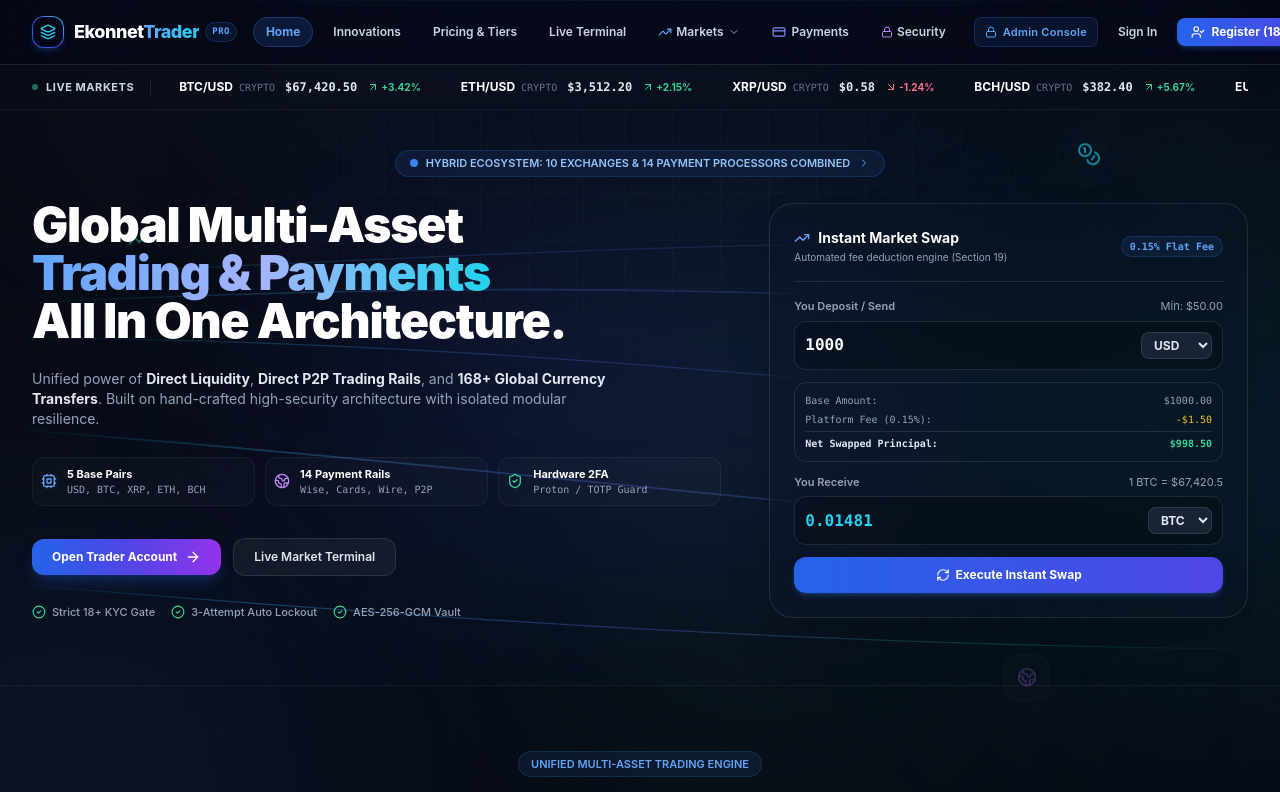
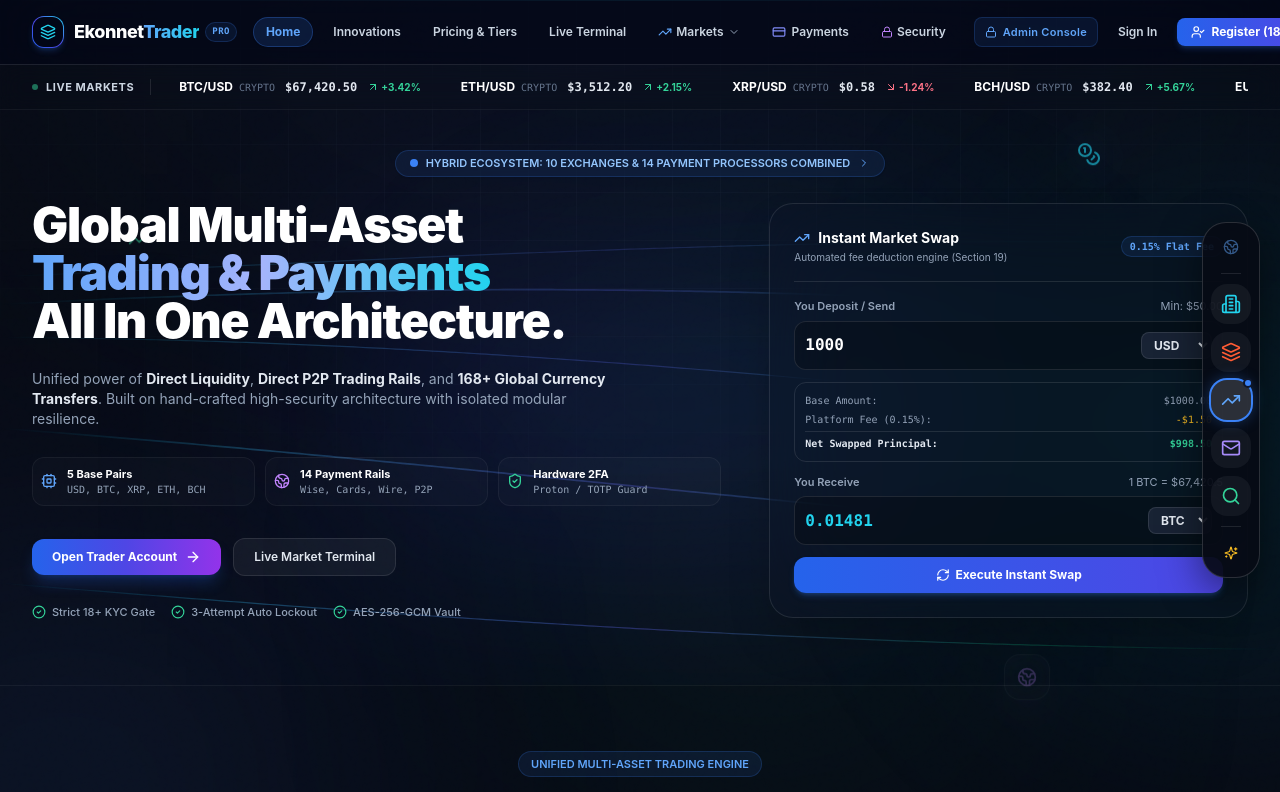
Before and after one commit to MuhammadAhmadAk/EKONNET-TRADER, a Next.js app: page / in a window 1280 px wide. Shown: the top 792 px of the page. Built offline with nearby package versions, Linux system fonts and the light colour scheme.

Commit message:
fix(dock): ensure floating ecosystem dock is always visible with z-[99999]

```diff
--- a/src/components/landing/FloatingEcosystemDock.tsx
+++ b/src/components/landing/FloatingEcosystemDock.tsx
@@ -107,7 +107,7 @@ export default function FloatingEcosystemDock({ currentPlatformId = "ekonnet" }:
   return (
     <aside
       aria-label="Sovereign Ecosystem Floating Dock"
-      className="fixed right-2.5 sm:right-4 top-1/2 -translate-y-1/2 z-50 select-none hidden xs:flex flex-col items-center"
+      className="fixed right-3 sm:right-5 top-1/2 -translate-y-1/2 z-[99999] select-none flex flex-col items-center pointer-events-auto"
     >
       <div className="relative p-1.5 sm:p-2 rounded-2xl sm:rounded-3xl bg-slate-900/90 dark:bg-[#070b14]/90 backdrop-blur-2xl border border-white/10 dark:border-white/15 shadow-[0_12px_40px_rgba(0,0,0,0.5)] flex flex-col items-center gap-1.5 sm:gap-2">
 
```
